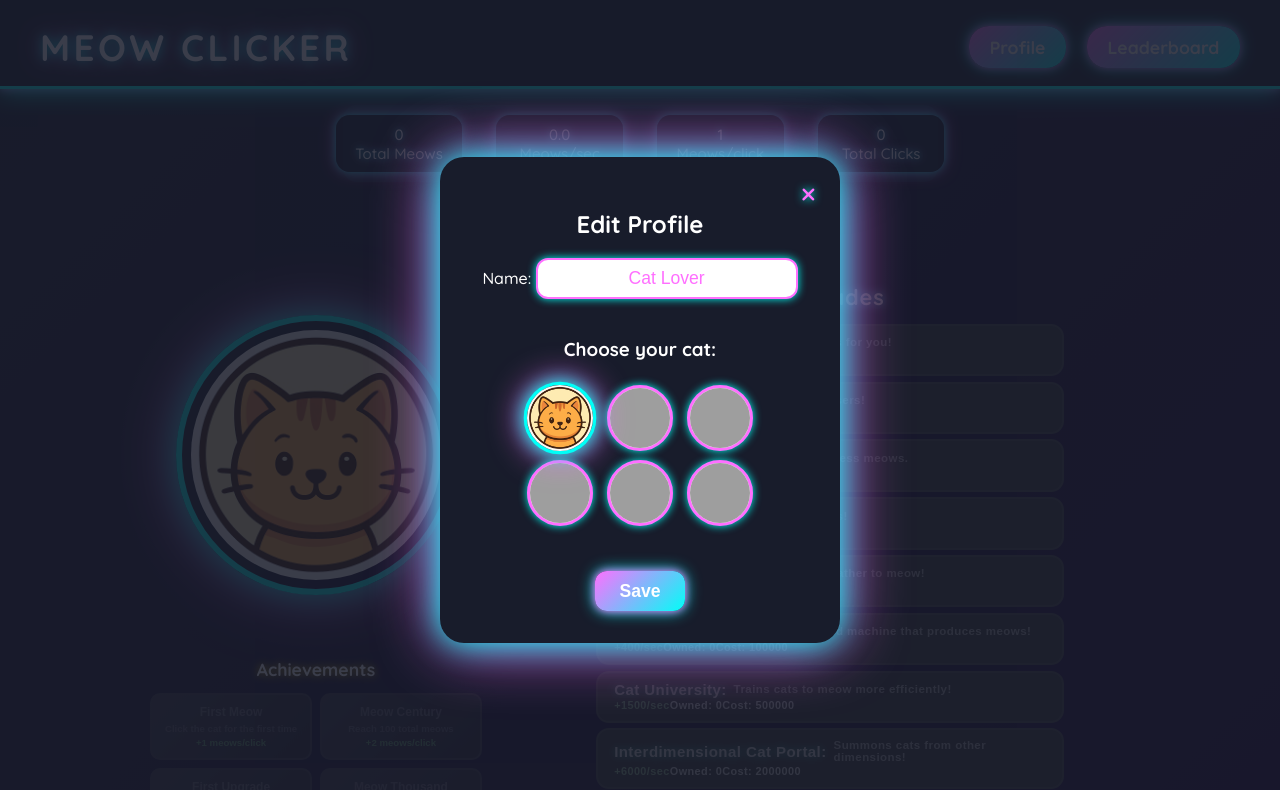
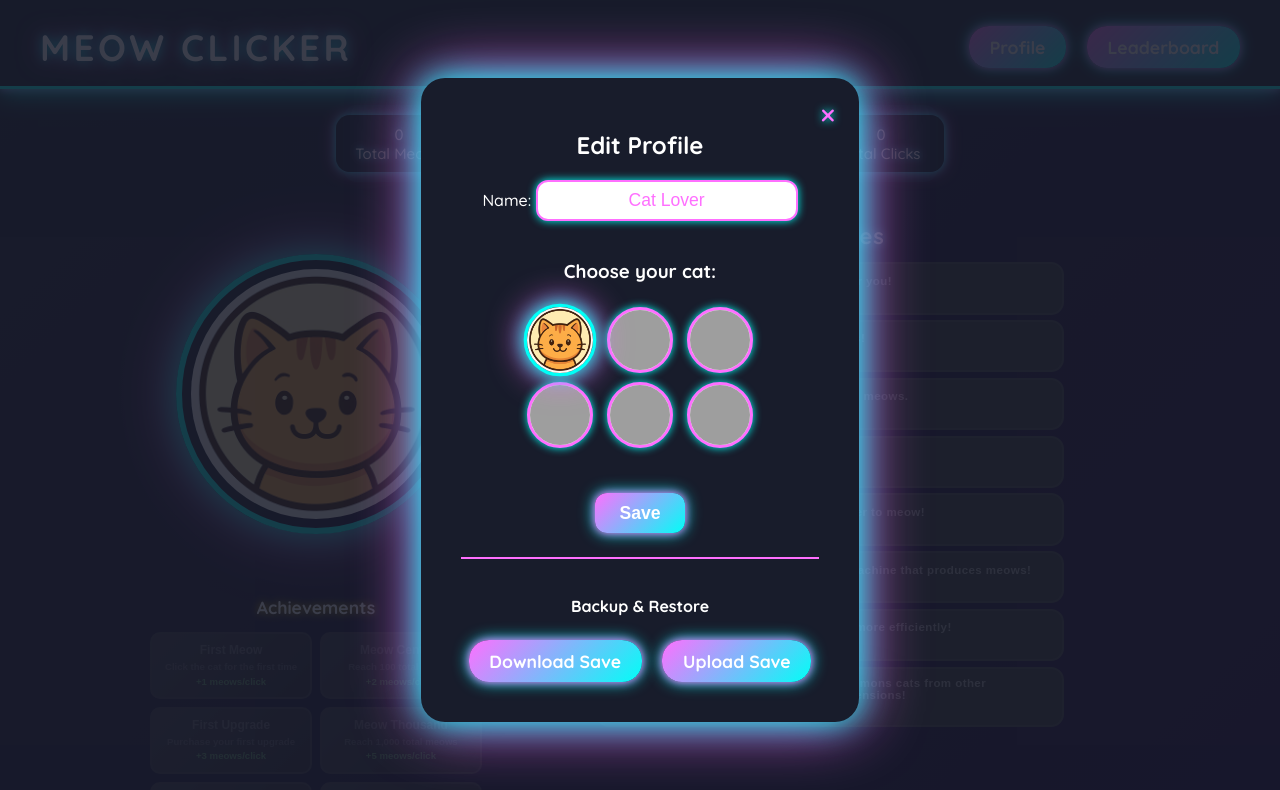
Before and after one commit to fireflyxserenity/meowclicker, a plain HTML site: page index.html in a window 1280 px wide. Both pictures are taken after a click on the button "Profile". Shown: the top 790 px of the page. Drawn offline with Linux system fonts and the light colour scheme; grey boxes are pictures that could not be loaded.

Commit message:
Update index.html
upload data

```diff
--- a/index.html
+++ b/index.html
@@ -32,13 +32,6 @@
         <div class="stat"><span id="meowsPerClick">1</span><br>Meows/click</div>
         <div class="stat"><span id="totalClicks">0</span><br>Total Clicks</div>
     </section>
-
-    <div style="text-align:center;margin-bottom:1.5rem;">
-        <button id="downloadDataBtn" class="header-btn">Download Data</button>
-        <label for="uploadDataInput" class="header-btn" style="cursor:pointer;display:inline-block;">Upload Data
-            <input type="file" id="uploadDataInput" accept="application/json" style="display:none;">
-        </label>
-    </div>
 
     <main class="main-content">
         <div class="game-layout">
@@ -96,6 +89,14 @@
                 <img src="https://cdn3.emoji.gg/emojis/5802-cat-wtf.png" class="cat-photo" data-cat="https://cdn3.emoji.gg/emojis/5802-cat-wtf.png">
             </div>
             <button id="saveProfile">Save</button>
+
+            <div style="margin-top: 1.5rem; padding-top: 1rem; border-top: 2px solid #ff6fff;">
+                <h4 style="color: #fff; margin-bottom: 1rem;">Backup & Restore</h4>
+                <button id="downloadDataBtn" class="header-btn" style="margin: 0.5rem;">Download Save</button>
+                <label for="uploadDataInput" class="header-btn" style="cursor:pointer;display:inline-block;margin: 0.5rem;">Upload Save
+                    <input type="file" id="uploadDataInput" accept="application/json" style="display:none;">
+                </label>
+            </div>
         </div>
     </div>
 
```
